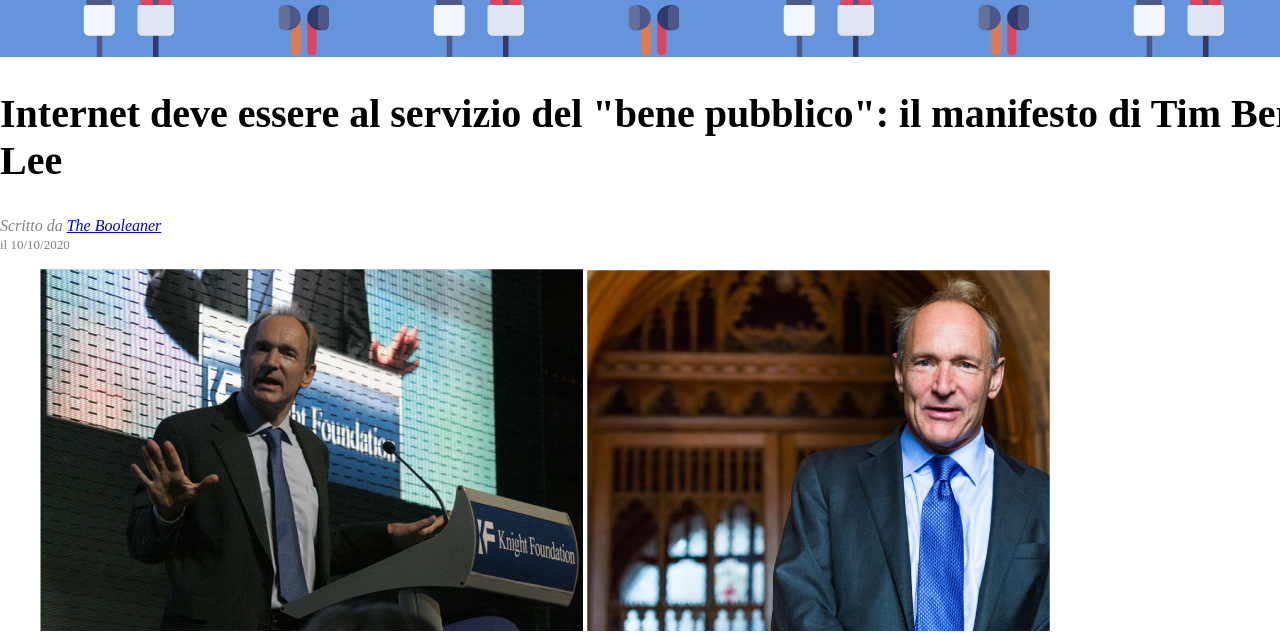
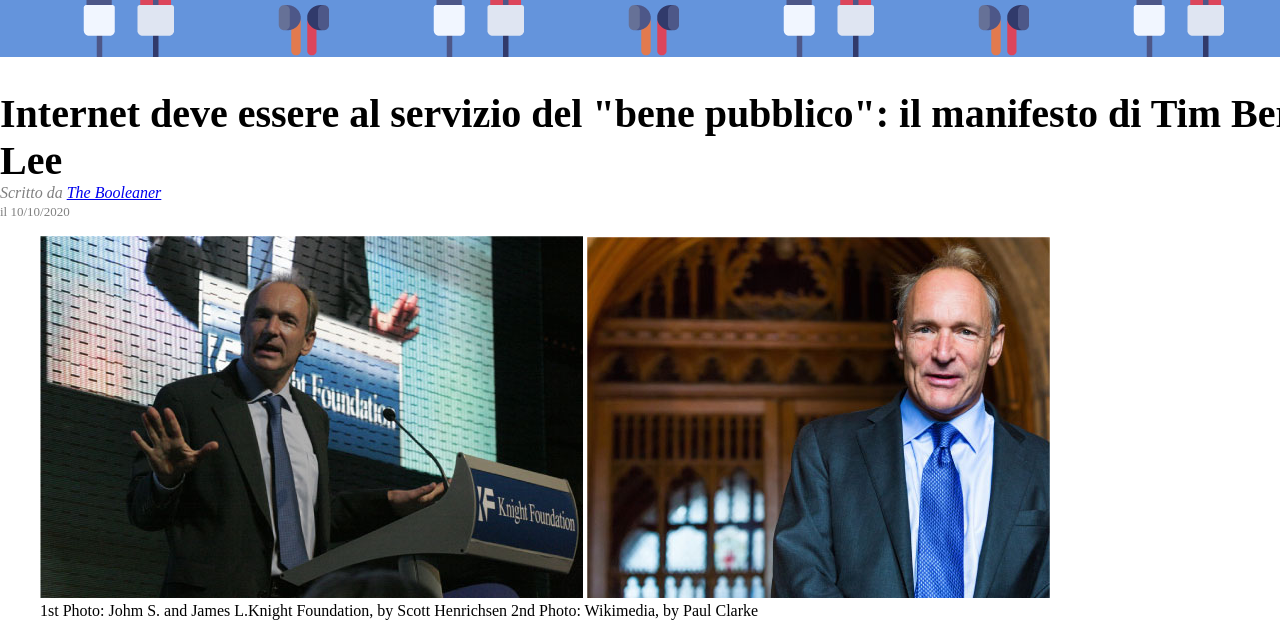
Before and after one commit to Yorbit/html-css-booleaner, a plain HTML site: page index.html in a window 1280 px wide. Shown: the part 123-758 px from the top of the page. Drawn offline with Linux system fonts and the light colour scheme.

```diff
--- a/index.html
+++ b/index.html
@@ -12,7 +12,7 @@
   <!--Corpo principale-->
   <main>
     <article class="container">
-      <header id="article main">
+      <header id="article-main">
         <header id="header-main">
           <div class="container"></div>
           <img src="logo.svg" alt="Logo B" id="logo">
--- a/style.css
+++ b/style.css
@@ -20,6 +20,7 @@ body{
 
 h1{
     font-size: 40px;
+    margin-bottom: 0px;
 }
 
 .text-gray{
```
